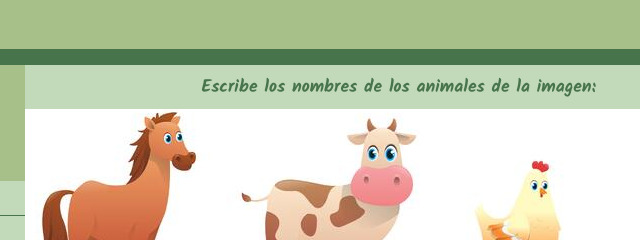
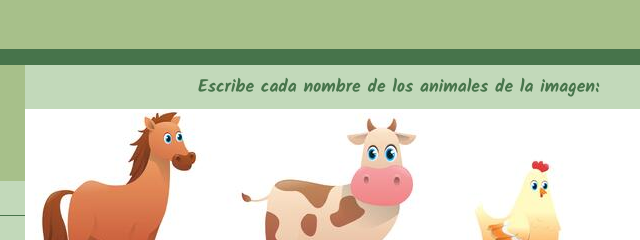
Before and after one commit to 777may/proyectoCodoACodo, a plain HTML site: page html/juego.html in a window 1280 px wide. Shown: the part 144-384 px from the top of the page, 508-1148 px from the left. Drawn offline with Linux system fonts and the light colour scheme.

Commit message:
Update juego.html

```diff
--- a/html/juego.html
+++ b/html/juego.html
@@ -61,7 +61,7 @@
             </article >
         </section>
         <section id="sec-imagen-juego">
-            <h2>Escribe los nombres de los animales de la imagen:</h2>
+            <h2>Escribe cada nombre de los animales de la imagen:</h2>
             <article>
                 <figure class="figure-imagen">
                     <img src="../img/animales.png" alt="nueve animales de granja">
```
